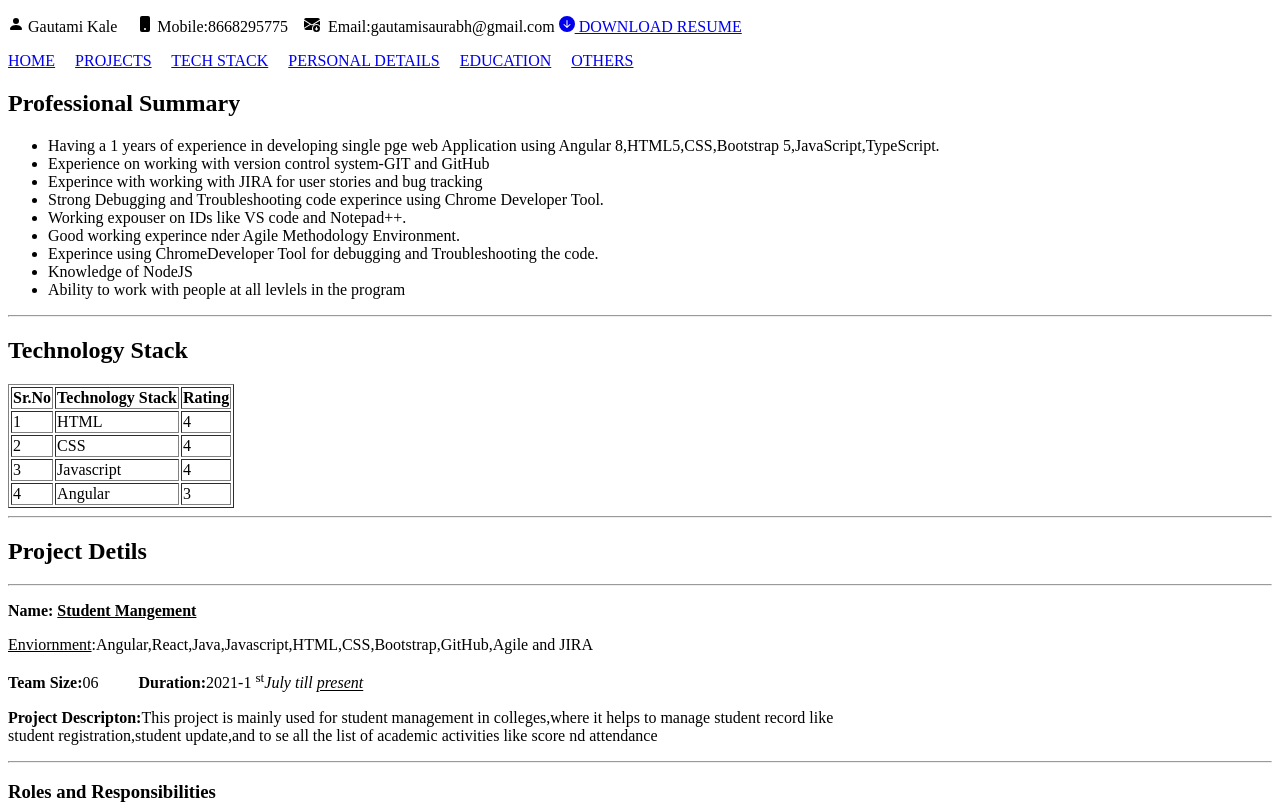
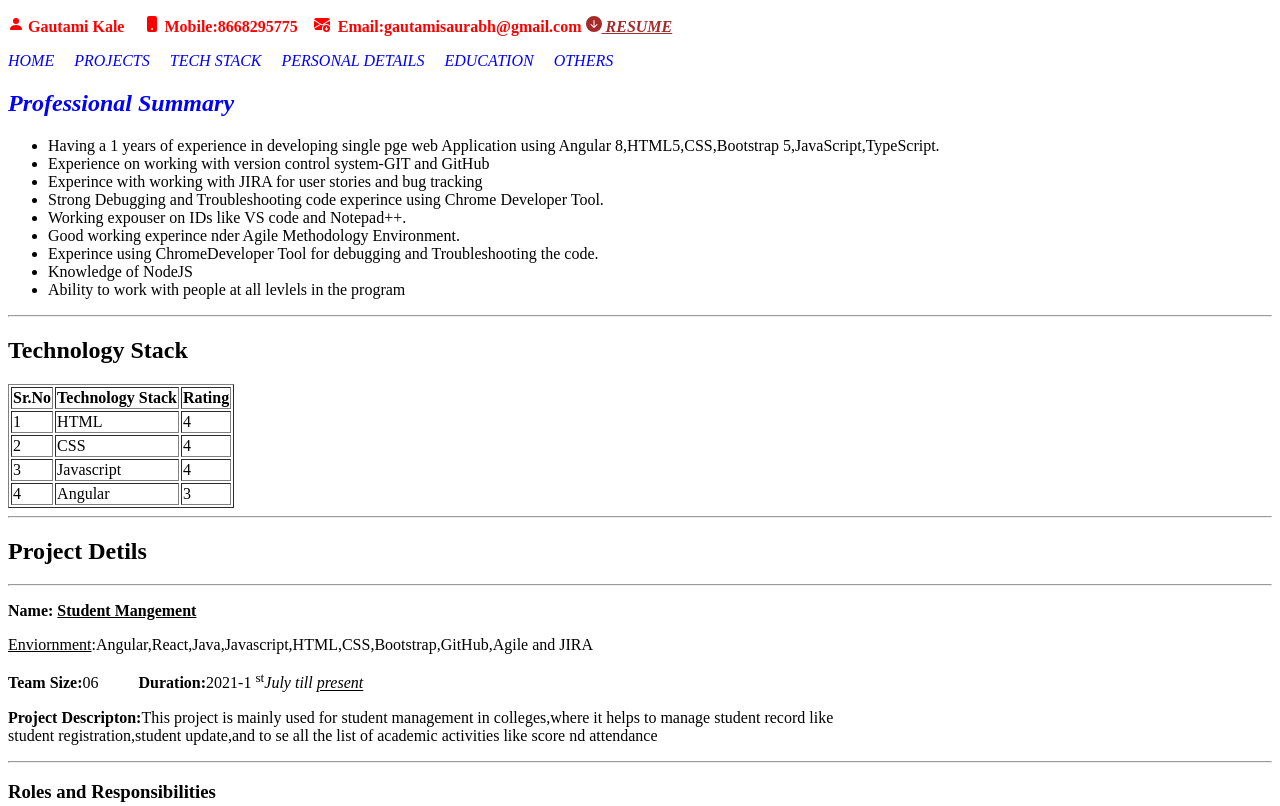
Before and after one commit to GautamiKale/my-profile, a plain HTML site: page index.html in a window 1280 px wide. Shown: the top 806 px of the page. Drawn offline with Linux system fonts and the light colour scheme.

Commit message:
add css property

```diff
--- a/index.html
+++ b/index.html
@@ -4,11 +4,27 @@
     <meta charset="UTF-8" />
     <meta name="viewport" content="width=device-width, initial-scale=1.0" />
     <title>Document</title>
+    <style>
+    #resume{
+      color: brown;
+      font-style: italic;
+
+    }
+    .b{
+      color:blue;
+      font-style: italic;
+      text-decoration-line: none;
+    }
+    .a{
+      color:red;
+      font-weight:bold ;
+    }
+  </style>
   </head>
   <body>
     <!-- Header Section -->
     <header>
-        <p><svg xmlns="http://www.w3.org/2000/svg" width="16" height="16" fill="currentColor" class="bi bi-person-fill" viewBox="0 0 16 16">
+        <p class="a"><svg xmlns="http://www.w3.org/2000/svg" width="16" height="16" fill="currentColor" class="bi bi-person-fill" viewBox="0 0 16 16">
             <path d="M3 14s-1 0-1-1 1-4 6-4 6 3 6 4-1 1-1 1zm5-6a3 3 0 1 0 0-6 3 3 0 0 0 0 6"/>
           </svg>&nbsp;Gautami Kale &nbsp;&nbsp;&nbsp;
           <svg xmlns="http://www.w3.org/2000/svg" width="16" height="16" fill="currentColor" class="bi bi-phone-fill" viewBox="0 0 16 16">
@@ -18,21 +34,21 @@
             <path d="M.05 3.555A2 2 0 0 1 2 2h12a2 2 0 0 1 1.95 1.555L8 8.414zM0 4.697v7.104l5.803-3.558zm.192 8.159 6.57-4.027L8 9.586l1.239-.757.367.225A4.49 4.49 0 0 0 8 12.5c0 .526.09 1.03.256 1.5H2a2 2 0 0 1-1.808-1.144M16 4.697v4.974A4.5 4.5 0 0 0 12.5 8a4.5 4.5 0 0 0-1.965.45l-.338-.207z"/>
             <path d="M12.5 16a3.5 3.5 0 1 0 0-7 3.5 3.5 0 0 0 0 7m.354-1.646a.5.5 0 0 1-.722-.016l-1.149-1.25a.5.5 0 1 1 .737-.676l.28.305V11a.5.5 0 0 1 1 0v1.793l.396-.397a.5.5 0 0 1 .708.708z"/>
           </svg> &nbsp;Email:gautamisaurabh@gmail.com
-          <a href="assets/resume.pdf">
+          <a href="assets/resume.pdf " id="resume">
             <svg xmlns="http://www.w3.org/2000/svg" width="16" height="16" fill="currentColor" class="bi bi-arrow-down-circle-fill" viewBox="0 0 16 16">
               <path d="M16 8A8 8 0 1 1 0 8a8 8 0 0 1 16 0M8.5 4.5a.5.5 0 0 0-1 0v5.793L5.354 8.146a.5.5 0 1 0-.708.708l3 3a.5.5 0 0 0 .708 0l3-3a.5.5 0 0 0-.708-.708L8.5 10.293z"/>
             </svg>
-            DOWNLOAD RESUME</a>
+             RESUME</a>
         </p>
     </header>
     <!-- Nevigation Section -->
     <nav>
-        <a href="#home">HOME</a>&nbsp;&nbsp;&nbsp;&nbsp;
-        <a href="#project">PROJECTS</a>&nbsp;&nbsp;&nbsp;&nbsp;
-        <a href="#techstack">TECH STACK</a>&nbsp;&nbsp;&nbsp;&nbsp;
-        <a href="personaldetail.html">PERSONAL DETAILS</a>&nbsp;&nbsp;&nbsp;&nbsp;
-        <a href="#education">EDUCATION</a>&nbsp;&nbsp;&nbsp;&nbsp;
-        <a href="#other">OTHERS</a>
+        <a href="#home" class="b">HOME</a>&nbsp;&nbsp;&nbsp;&nbsp;
+        <a href="#project" class="b">PROJECTS</a>&nbsp;&nbsp;&nbsp;&nbsp;
+        <a href="#techstack" class="b">TECH STACK</a>&nbsp;&nbsp;&nbsp;&nbsp;
+        <a href="personaldetail.html" class="b">PERSONAL DETAILS</a>&nbsp;&nbsp;&nbsp;&nbsp;
+        <a href="#education" class="b">EDUCATION</a>&nbsp;&nbsp;&nbsp;&nbsp;
+        <a href="#other" class="b">OTHERS</a>
 
     </nav>
     <!-- Main section -->
@@ -40,7 +56,7 @@
 
         <!-- HOME Section -->
       <section id="home">
-        <h2>Professional Summary</h2>
+        <h2 style="color: blue;font-style: italic; ">Professional Summary</h2>
         <ul>
           <li>Having a 1 years of experience in developing single pge web Application using Angular 8,HTML5,CSS,Bootstrap 5,JavaScript,TypeScript.</li>
           <li>Experience on working with version control system-GIT and GitHub</li>
@@ -145,20 +161,7 @@
 </tr>
 </table>
 <hr>
-<section id="personaldetails">
-  <h2>Profile Photo</h2>
-  <img src="31Cd9UQp6eL.jpg" alt="" height="200" width="200">
-  <p>&nbsp;&nbsp;&nbsp;&nbsp;&nbsp;Gautami Kale <br>
-  <p> <strong>Mobile:</strong>1345690909 <br>
-  <strong>Email:gautamisaurabh@gmail.com</strong> <br>
-  <strong>Date of Birth:</strong>Nov-11-1997
-  <strong>Address:Sangamner</strong><br>
-  <strong>Family Details</strong></p>
-  <ul>
-    <li>Father Name:Changdev Wable</li>
-    <li>Mother Name:seema wable</li>
-  </ul>
-</section>
+
     </section>
 
     <!-- Footer Section -->
@@ -174,12 +177,6 @@
       </svg>Linkend</a>
 
     </footer>
-    section>
 
-      <!-- Copy write section -->
-
-      Copyright &copy;2024, Inc. All rights reserved.
-
-    </section>
   </body>
 </html>
```
Also changed, not shown: assets/personaldetail.html (+14 -1 lines).
